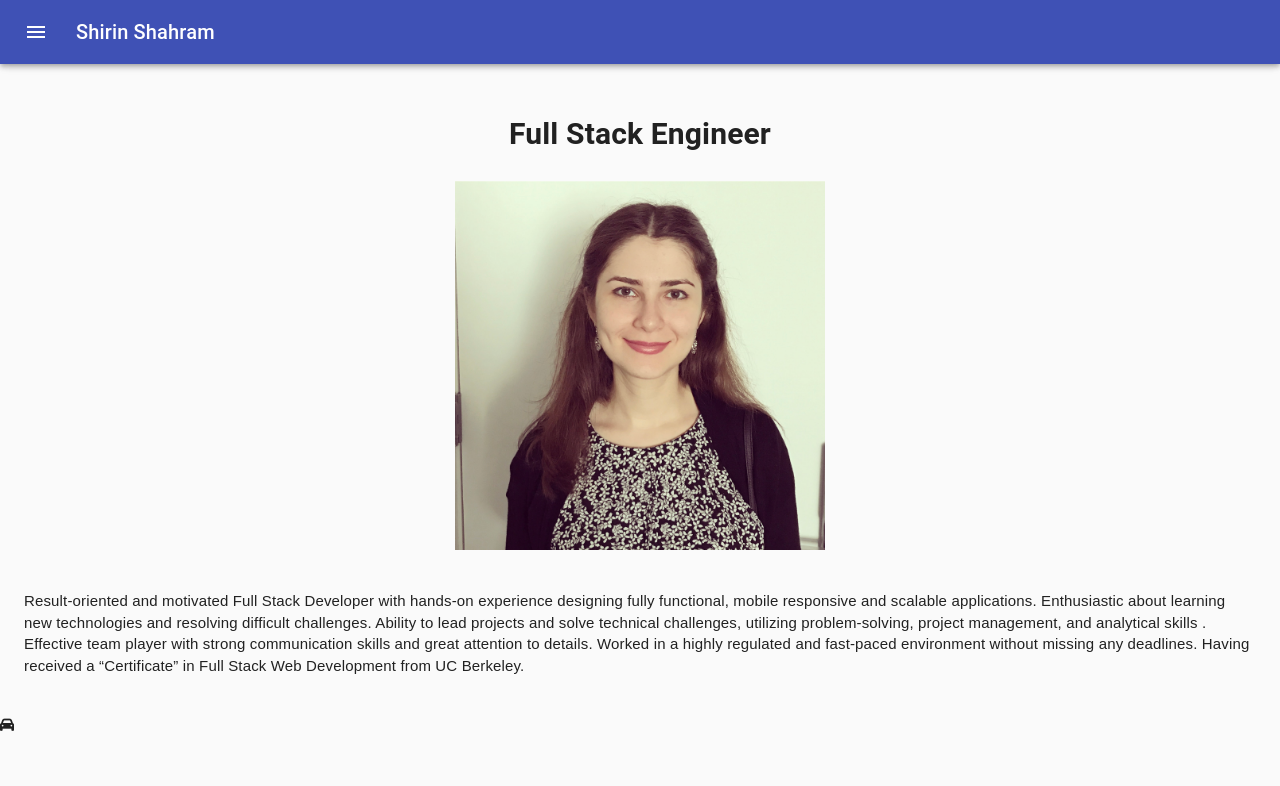
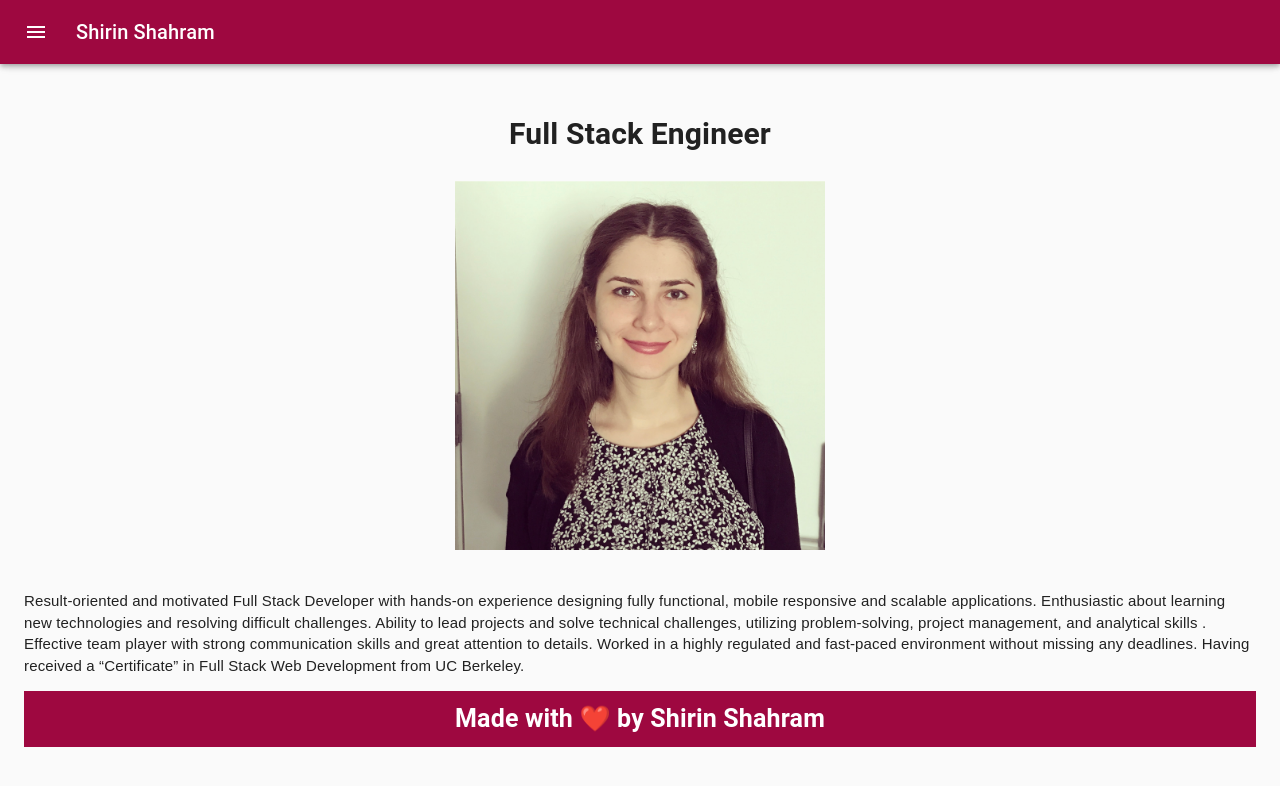
Before and after one commit to sshahram/react-portfolio, a React (Create React App) app: page / in a window 1280 px wide. Shown: the top 786 px of the page. Built offline with nearby package versions, Linux system fonts and the light colour scheme.

Commit message:
modify Footer component

```diff
--- a/src/App.js
+++ b/src/App.js
@@ -9,15 +9,15 @@
 function App() {
   return (
     <div>
-      <Header>
+      <Header className="page">
         <Switch>
           <Route path='/Portfolio' component={Portfolio} />
           <Route path='/Contact' component={Contact} />
           <Route path='/Resume' component={Resume} />
           <Route path='/' component={About} />
         </Switch>
+      <Footer></Footer>
       </Header>
-      <Footer></Footer>
     </div>
   );
 }
--- a/src/components/Footer/index.js
+++ b/src/components/Footer/index.js
@@ -5,11 +5,11 @@
 
 
 const Footer = () => {
-  return (
-    <footer>
-        <li className="fas fa-car"></li>
-    </footer>
-  );
+    return (
+        <footer>
+            <h2>Made with ❤️ by Shirin Shahram</h2>
+        </footer>
+    );
 }
 
 export default Footer;
--- a/src/components/Header/index.js
+++ b/src/components/Header/index.js
@@ -21,6 +21,7 @@
 import ContactPhoneIcon from '@material-ui/icons/ContactPhone';
 import DescriptionIcon from '@material-ui/icons/Description';
 import Icon from '@material-ui/core/Icon';
+import { pink } from '@material-ui/core/colors';
 
 const drawerWidth = 240;
 
@@ -119,6 +120,7 @@
     <div className={classes.root}>
       <CssBaseline />
       <AppBar
+        style={{ background: '#9e0840' }}
         position="fixed"
         className={clsx(classes.appBar, {
           [classes.appBarShift]: open,
--- a/src/index.css
+++ b/src/index.css
@@ -1,4 +1,4 @@
-body {
+/* body {
   margin: 0;
   font-family: -apple-system, BlinkMacSystemFont, 'Segoe UI', 'Roboto', 'Oxygen',
     'Ubuntu', 'Cantarell', 'Fira Sans', 'Droid Sans', 'Helvetica Neue',
@@ -10,7 +10,7 @@
 code {
   font-family: source-code-pro, Menlo, Monaco, Consolas, 'Courier New',
     monospace;
-}
+} */
 
 #about {
   text-align:center;
@@ -104,7 +104,32 @@
   font-style: italic;
 }
 
+/* Portfolio Styles */
 .media-img {
   object-fit: scale-down;
   height: 140px;
 }
+
+/* Page Styles */
+.page {
+  background-color:#ecdaf0 ;
+}
+
+/* FOOTER STYLES START */
+
+footer {
+  background: #9e0840;
+  width: 100%;
+  padding-top: 10px;
+  padding-bottom: 10px;
+  display: flex;
+  justify-content: center;
+  align-items: center;
+  flex-wrap: wrap;
+  color: white;
+}
+
+footer h2 {
+  font-size: 25px;
+  margin: 0;
+}
```
